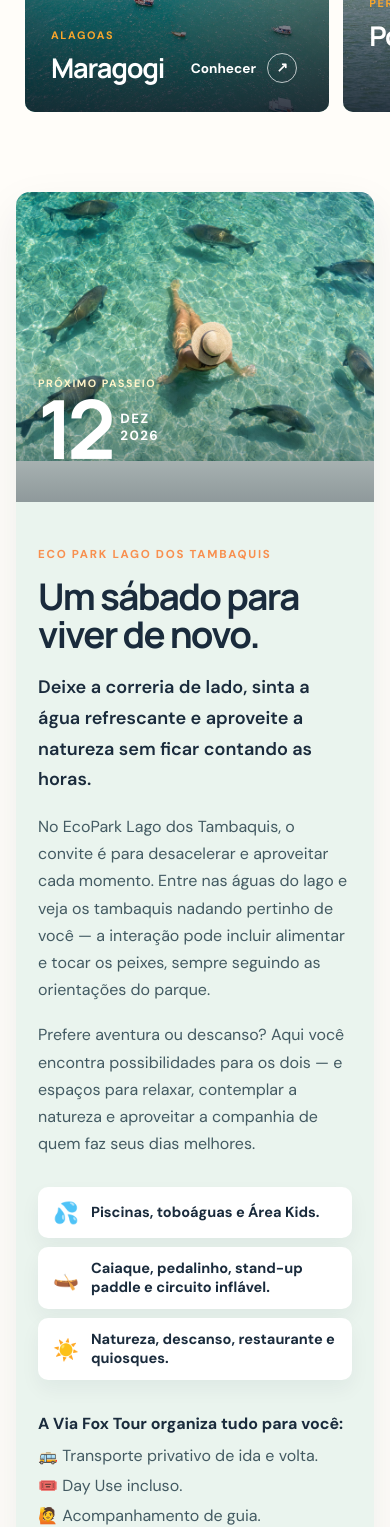
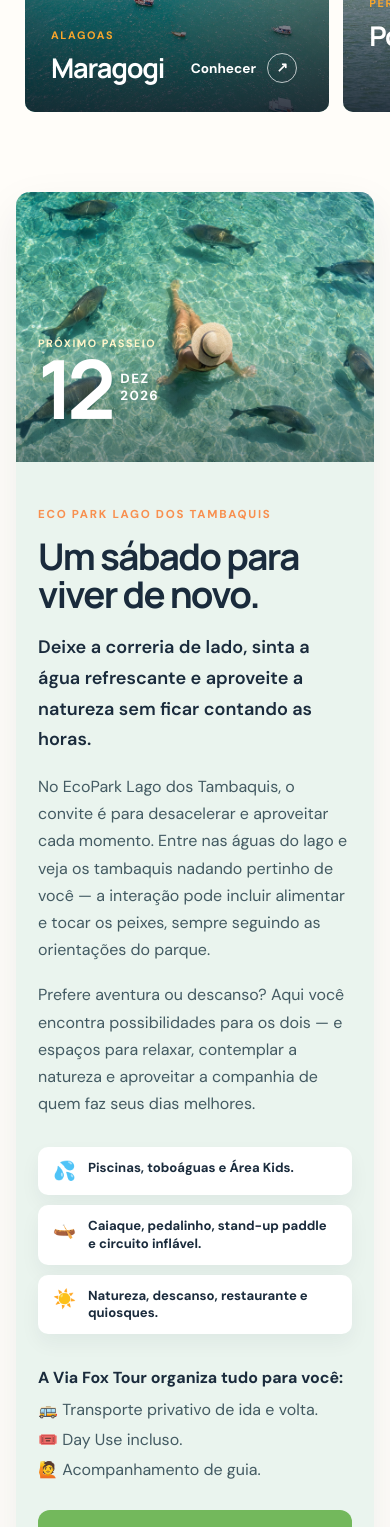
Before and after one commit to DeniSantos83/viafoxtour, a React (Vite) app: page / in a window 390 px wide. Shown: the part 1345-2872 px from the top of the page. Built offline with nearby package versions, Linux system fonts and the light colour scheme.

Commit message:
style: reorganiza destaque do Lago dos Tambaquis

```diff
--- a/src/styles.css
+++ b/src/styles.css
@@ -333,8 +333,7 @@ h2 {
   margin-left: 8px;
 }
 .featured-trip {
-  display: grid;
-  grid-template-columns: minmax(0, 0.95fr) minmax(0, 1.05fr);
+  display: block;
   max-width: 1240px;
   margin: 0 auto 110px;
   background: #eaf4ee;
@@ -344,13 +343,14 @@ h2 {
   box-shadow: 0 18px 46px #1a2b3c14;
 }
 .featured-trip-image {
-  min-height: 590px;
+  height: clamp(280px, 30vw, 390px);
   position: relative;
 }
 .featured-trip-image > img {
   width: 100%;
   height: 100%;
   object-fit: cover;
+  object-position: center 56%;
   display: block;
 }
 .featured-trip-image:after {
@@ -390,7 +390,7 @@ h2 {
   line-height: 1.25;
 }
 .featured-trip-copy {
-  padding: clamp(50px, 5vw, 76px) clamp(26px, 5vw, 72px);
+  padding: clamp(42px, 4vw, 58px) clamp(24px, 6vw, 76px) clamp(48px, 5vw, 66px);
 }
 .featured-trip-copy h2 {
   max-width: 570px;
@@ -407,20 +407,21 @@ h2 {
 }
 .trip-highlights {
   display: grid;
-  gap: 9px;
+  grid-template-columns: repeat(3, 1fr);
+  gap: 10px;
   margin: 30px 0;
 }
 .trip-highlights div {
   display: flex;
   gap: 12px;
-  align-items: center;
+  align-items: flex-start;
   background: #fff;
   border-radius: 10px;
   padding: 12px 15px;
   box-shadow: 0 9px 20px #1a2b3c0d;
 }
-.trip-highlights span { font-size: 1.3rem; }
-.trip-highlights p { margin: 0; color: var(--blue); font-size: 0.91rem; font-weight: 700; }
+.trip-highlights span { font-size: 1.15rem; }
+.trip-highlights p { margin: 0; color: var(--blue); font-size: 0.82rem; line-height: 1.35; font-weight: 700; }
 .trip-includes-title { color: var(--blue) !important; font-weight: 800; margin-bottom: 8px !important; }
 .trip-includes { list-style: none; padding: 0; margin: 0 0 28px; display: grid; gap: 9px; color: #435a62; }
 .trip-prices {
@@ -657,13 +658,12 @@ footer span {
     flex-direction: column;
   }
   .featured-trip {
-    display: flex;
-    flex-direction: column;
     margin: 0 16px 72px;
     border-radius: 14px;
   }
-  .featured-trip-image { min-height: 310px; }
+  .featured-trip-image { height: 270px; }
   .featured-trip-copy { padding: 45px 22px 54px; }
+  .trip-highlights { grid-template-columns: 1fr; }
   .trip-prices { grid-template-columns: 1fr; }
   .experience-photo {
     height: 390px;
```
